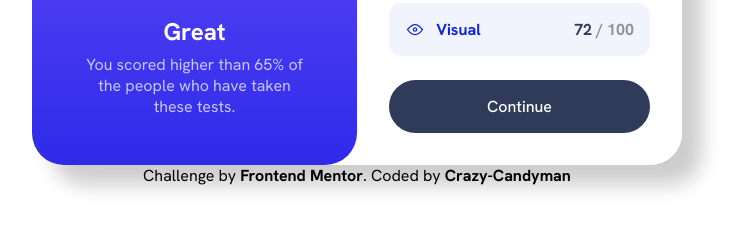
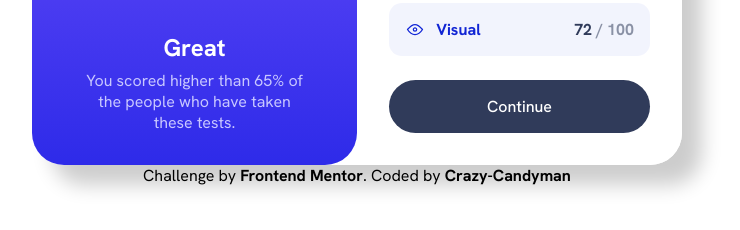
Before and after one commit to Crazy-Candyman/Results-Challenge, a plain HTML site: page index.html in a window 1280 px wide. Shown: the part 442-672 px from the top of the page, without its empty margins (283-1023 px from the left). Drawn offline with Linux system fonts and the light colour scheme.

Commit message:
padding removed from result summary

```diff
--- a/stylesheet.css
+++ b/stylesheet.css
@@ -182,7 +182,7 @@ body {
 }
 
 .result-summary {
-  padding: 0em 1em 1em 1em;
+  padding: 0em 1em 0em 1em;
   color: var(--neutral-lavender);
 }
 
```
